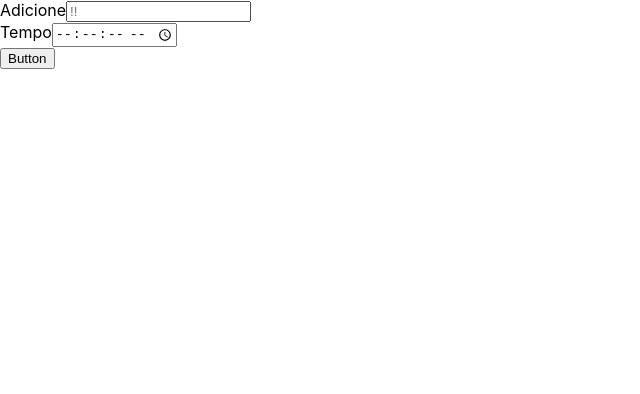
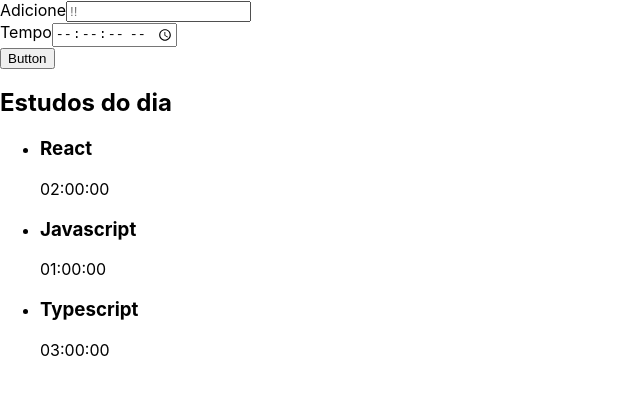
Before and after one commit to flavioaluis/portfolio, a React (Create React App) app: page / in a window 1280 px wide. Shown: the top 394 px of the page, without its empty margins (0-640 px from the left). Built offline with nearby package versions, Linux system fonts and the light colour scheme.

Commit message:
Lista finalizada

```diff
--- a/src/App.tsx
+++ b/src/App.tsx
@@ -1,10 +1,13 @@
 import React from 'react';
 import Formulario from './components/Formulario';
+import Lista from './components/Lista';
+
 
 function App() {
   return (
     <div className="App">
       <Formulario/>
+      <Lista />
     </div>
   );
 }
--- a/src/components/Lista/index.tsx
+++ b/src/components/Lista/index.tsx
@@ -1 +1,30 @@
 import React from 'react';
+
+function Lista() {
+    const tarefas = [{
+        tarefa: 'React',
+        tempo: '02:00:00'
+    }, {
+        tarefa:'Javascript',
+        tempo: '01:00:00'
+    }, {
+        tarefa:'Typescript',
+        tempo: '03:00:00'
+    }]
+    return (
+        <aside>
+            <h2> Estudos do dia</h2>
+            <ul>
+               {tarefas.map((item, index) => (
+                <li key={index}>
+                <h3> {item.tarefa}</h3>
+                <span>{item.tempo}</span>
+                </li>
+               ))}
+
+            </ul>
+        </aside>
+    )
+}
+
+export default Lista;
```
